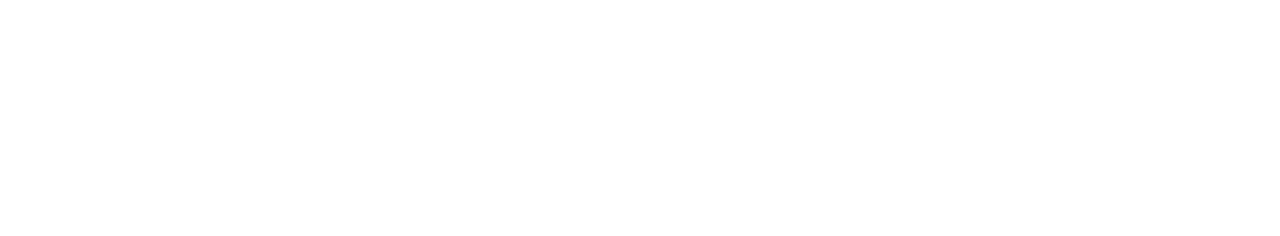
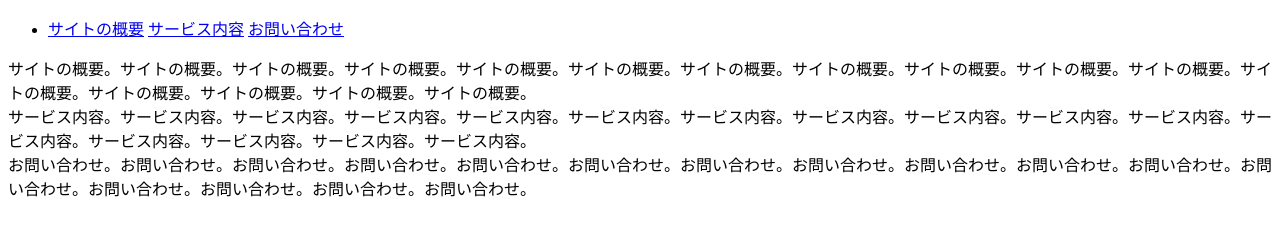
Before and after one commit to yuuttana1223/js-tab-menu, a plain HTML site: page index.html in a window 1280 px wide. Drawn offline with Linux system fonts and the light colour scheme.

Commit message:
[Add] HTMLで必要な要素を追加

```diff
--- a/index.html
+++ b/index.html
@@ -8,6 +8,24 @@
     <link rel="stylesheet" href="css/style.css" />
   </head>
   <body>
+    <div class="container">
+      <ul class="menu">
+        <li>
+          <a href="#">サイトの概要</a>
+          <a href="#">サービス内容</a>
+          <a href="#">お問い合わせ</a>
+        </li>
+      </ul>
+      <section class="content">
+        サイトの概要。サイトの概要。サイトの概要。サイトの概要。サイトの概要。サイトの概要。サイトの概要。サイトの概要。サイトの概要。サイトの概要。サイトの概要。サイトの概要。サイトの概要。サイトの概要。サイトの概要。サイトの概要。
+      </section>
+      <section class="content">
+        サービス内容。サービス内容。サービス内容。サービス内容。サービス内容。サービス内容。サービス内容。サービス内容。サービス内容。サービス内容。サービス内容。サービス内容。サービス内容。サービス内容。サービス内容。サービス内容。
+      </section>
+      <section class="content">
+        お問い合わせ。お問い合わせ。お問い合わせ。お問い合わせ。お問い合わせ。お問い合わせ。お問い合わせ。お問い合わせ。お問い合わせ。お問い合わせ。お問い合わせ。お問い合わせ。お問い合わせ。お問い合わせ。お問い合わせ。お問い合わせ。
+      </section>
+    </div>
     <script src="js/main.js"></script>
   </body>
 </html>
```
